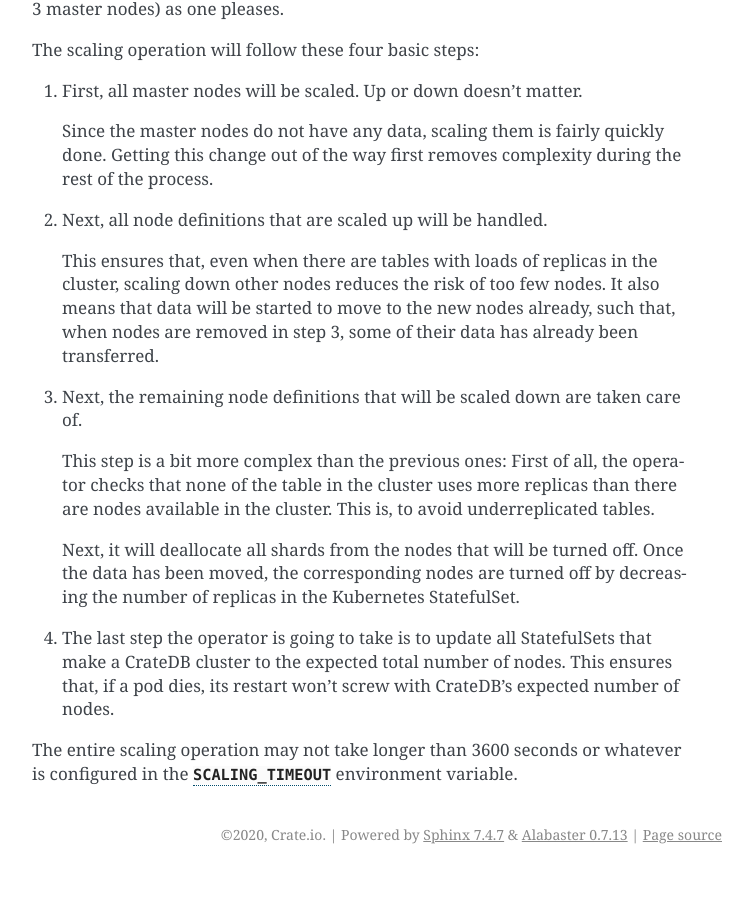
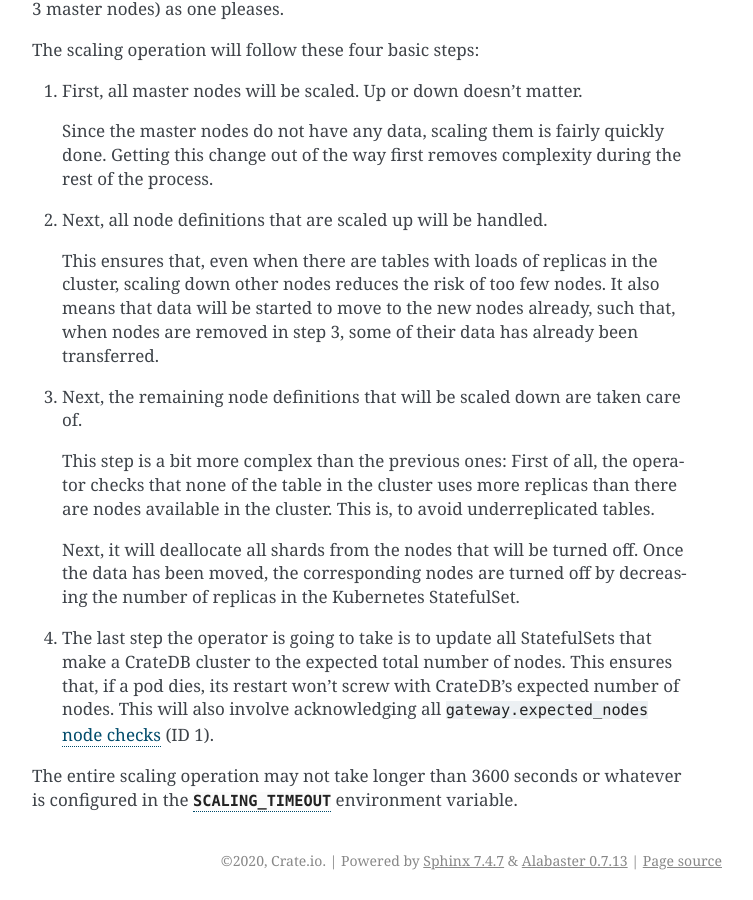
Before and after one commit to crate/crate-operator, a Sphinx documentation site: the page built from docs/source/concepts.rst, in a window 1280 px wide and 900 px high, scrolled down 1270 px. Shown: the whole window, without its empty margins (388-1141 px from the left). Built offline with Sphinx 7.4.7, drawn with Linux system fonts in a browser that asks for light colours; pages that are not in the unit, such as notebooks, are missing from menus; before the commit the page ends 2144 px from its top, so only the background shows below that.

Commit message:
Acknowledge node checks after any scaling operation, not only data nodes
Previously, node checks were only acknowledges when data nodes were
scaled, but not when master nodes were scaled. The commit moves the
acknowledgement higher up the stack as the last action in the cluster
scaling handler.

```diff
--- a/docs/source/concepts.rst
+++ b/docs/source/concepts.rst
@@ -91,9 +91,11 @@ The scaling operation will follow these four basic steps:
 #. The last step the operator is going to take is to update all StatefulSets
    that make a CrateDB cluster to the expected total number of nodes. This
    ensures that, if a pod dies, its restart won't screw with CrateDB's expected
-   number of nodes.
+   number of nodes. This will also involve acknowledging all
+   ``gateway.expected_nodes`` `node checks`_ (ID 1).
 
 The entire scaling operation may not take longer than 3600 seconds or whatever
 is configured in the :envvar:`SCALING_TIMEOUT` environment variable.
 
 .. _report a green health: https://crate.io/docs/crate/reference/en/latest/admin/system-information.html#health
+.. _node checks: https://crate.io/docs/crate/reference/en/latest/admin/system-information.html#node-checks
```
Also changed, not shown: 1 other file.
